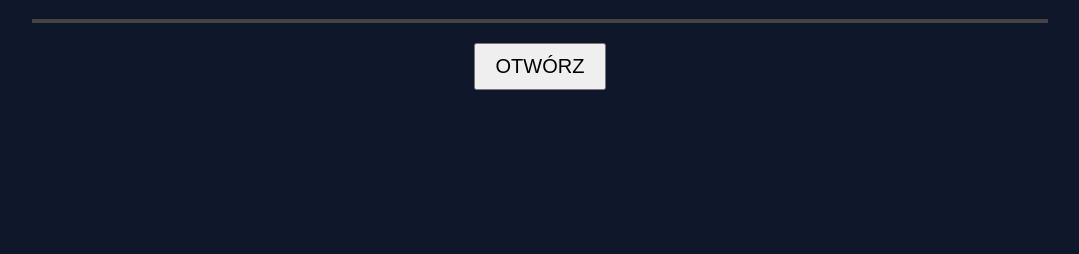
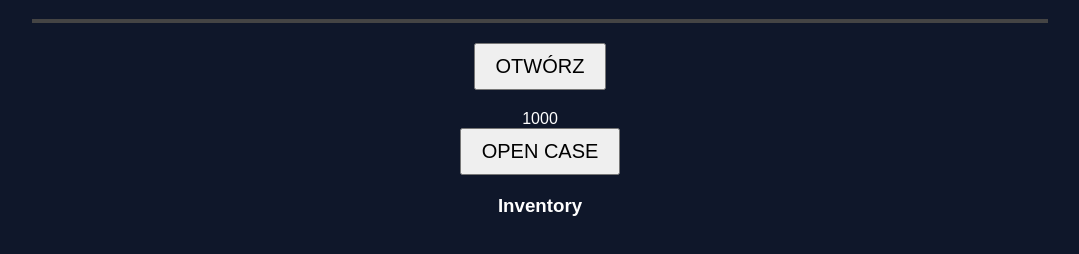
Before and after one commit to Oldbrainrot/casesim, a plain HTML site: page index.html in a window 1280 px wide. Shown: the part 62-316 px from the top of the page, without its empty margins (100-1179 px from the left). Drawn offline with Linux system fonts and the light colour scheme.

Commit message:
Update index.html

```diff
--- a/index.html
+++ b/index.html
@@ -20,3 +20,11 @@
 <script src="script.js"></script>
 </body>
 </html>
+<div id="balance"></div>
+
+<button onclick="openCase()">OPEN CASE</button>
+
+<h2 id="result"></h2>
+
+<h3>Inventory</h3>
+<div id="inventory"></div>
```
